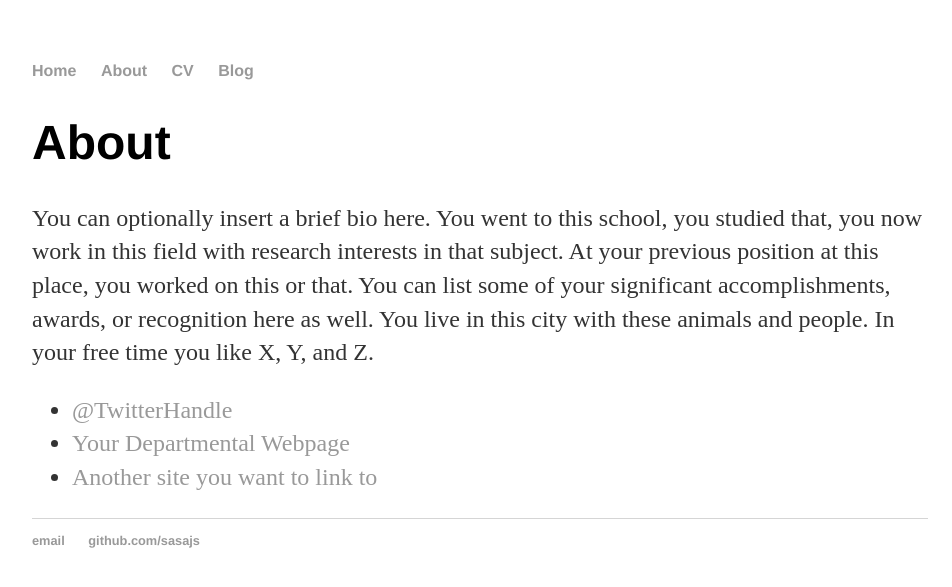
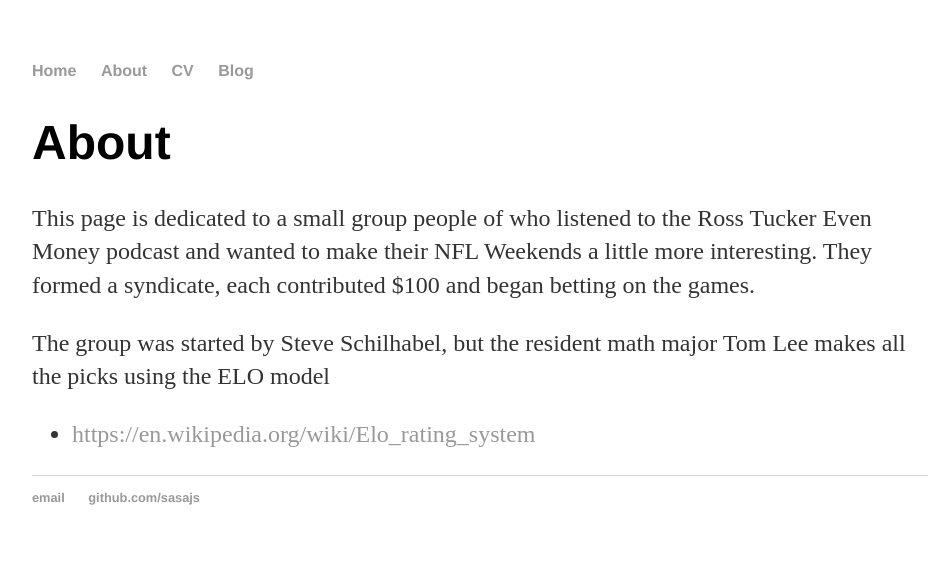
Before and after one commit to tsmith3480/sasajs.github.io, a Jekyll site: the page built from about/index.html, in a window 1280 px wide. Shown: the top 587 px of the page, without its empty margins (160-1112 px from the left). Built offline with Jekyll 4.4.1, drawn with Linux system fonts in a browser that asks for light colours.

Commit message:
Update index.html

```diff
--- a/about/index.html
+++ b/about/index.html
@@ -1,15 +1,16 @@
 ---
 layout: default
-title: About Hank Quinlan
+title: About the Syndicate
 ---
 
 		<div class="about">
 			<h1>About</h1>
-			<p>You can optionally insert a brief bio here. You went to this school, you studied that, you now work in this field with research interests in that subject. At your previous position at this place, you worked on this or that. You can list some of your significant accomplishments, awards, or recognition here as well. You live in this city with these animals and people. In your free time you like X, Y, and Z.</p>
+
+			<p>This page is dedicated to a small group people of who listened to the Ross Tucker Even Money podcast and wanted to make their NFL Weekends a little more interesting. They formed a syndicate, each contributed $100 and began betting on the games.</p>
+
+			<p> The group was started by Steve Schilhabel, but the resident math major Tom Lee makes all the picks using the ELO model</p>
 
 			<ul class="contacts">
-				<li><a href="#">@TwitterHandle</a></li>
-				<li><a href="#">Your Departmental Webpage</a></li>
-				<li><a href="#">Another site you want to link to</a></li>
+				<li><a href="#">https://en.wikipedia.org/wiki/Elo_rating_system</a></li>
 				</ul>
 		</div>
```
